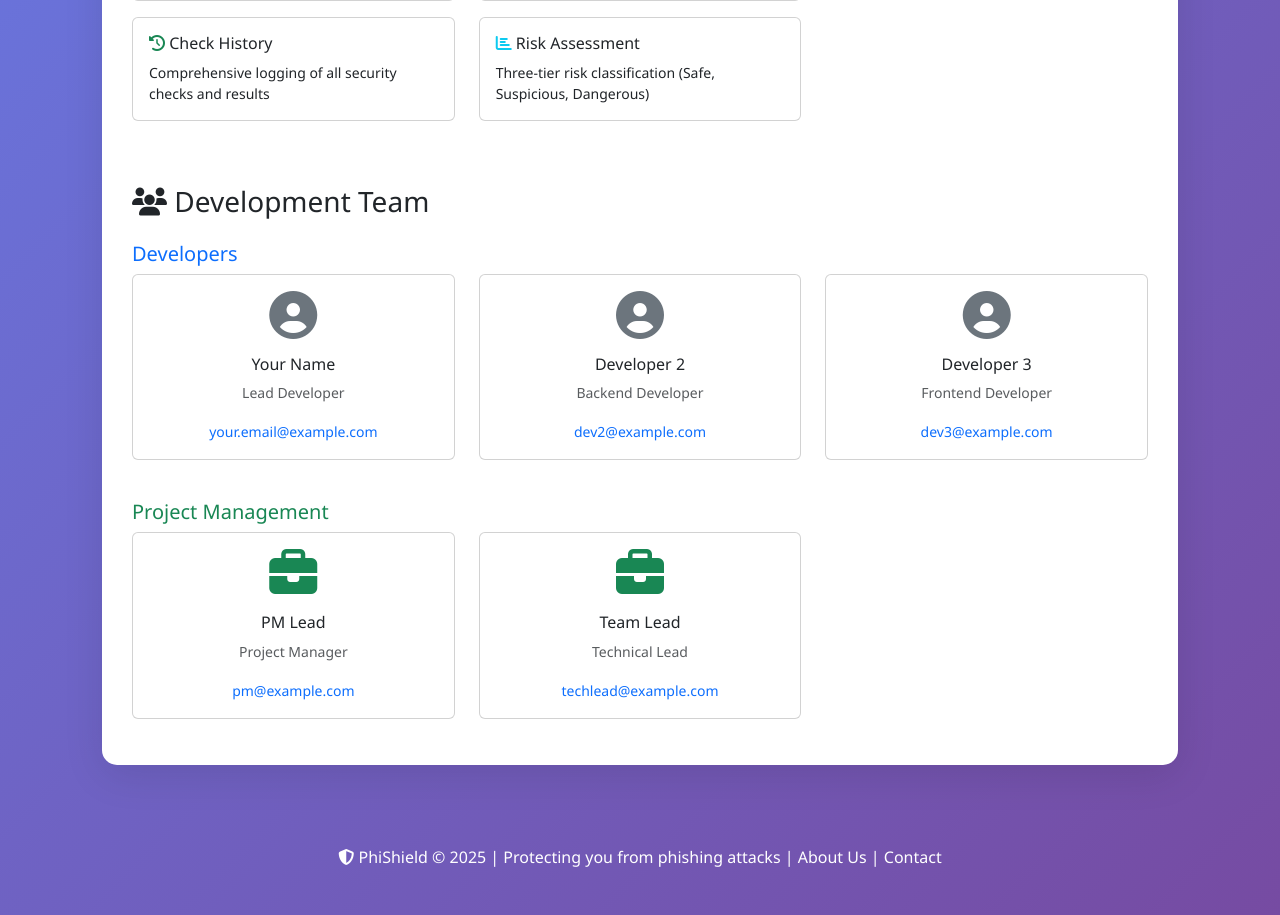
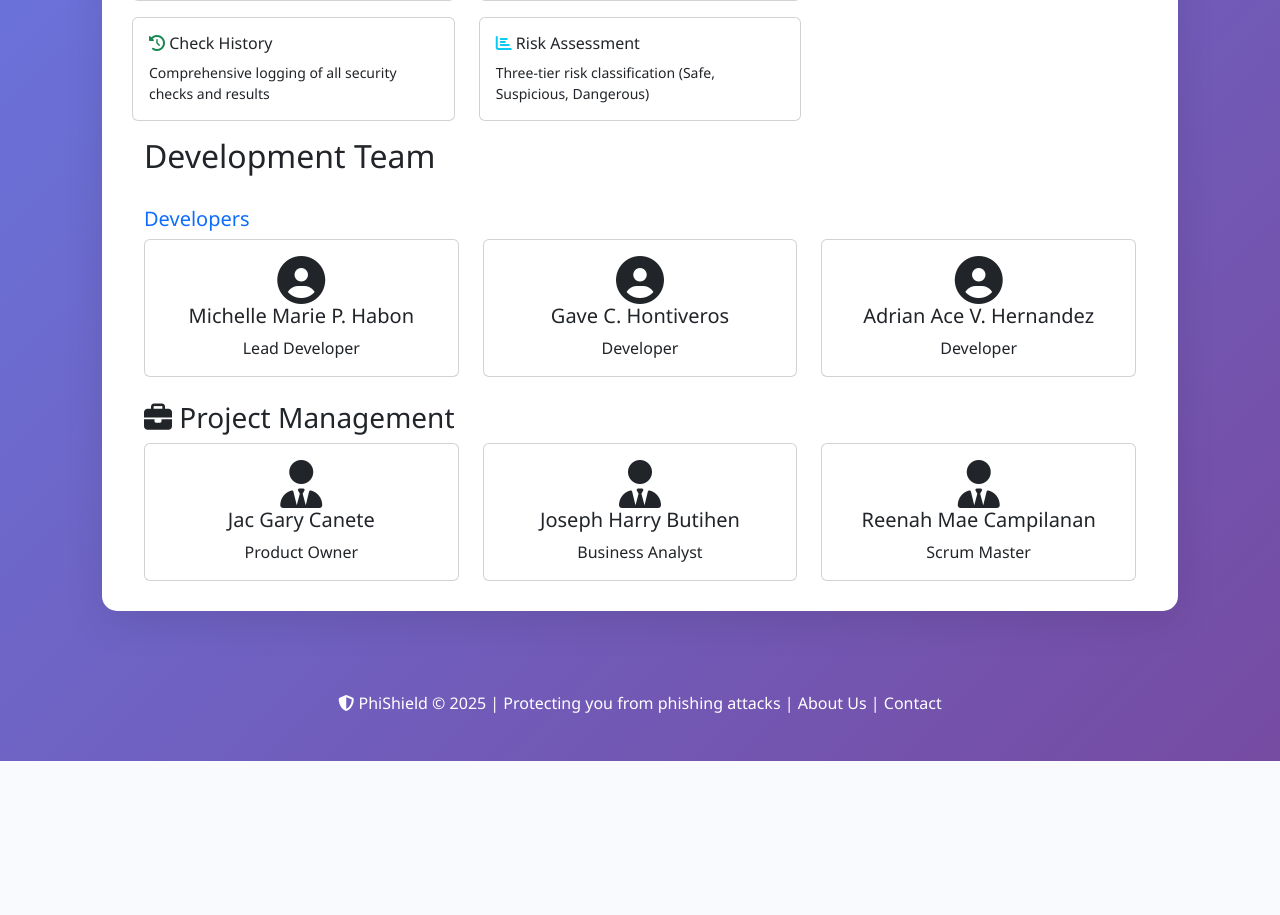
Before and after one commit to chimmymikel/PhiShield, a Django app: page /about/ in a window 1280 px wide. Shown: the part 653-1568 px from the top of the page. After the commit the page ends 1414 px from the top, so only its background shows below. Run offline with Django 5.2, Linux system fonts and the light colour scheme; some libraries are stand-ins or nearby versions.

Commit message:
Updated About Us section with team members

```diff
--- a/phishield/templates/phishield/about_us.html
+++ b/phishield/templates/phishield/about_us.html
@@ -88,47 +88,87 @@
     </div>
 
     <!-- Development Team Section -->
-    <div class="row mt-5">
-        <div class="col-12">
-            <h3><i class="fas fa-users"></i> Development Team</h3>
+   <section class="team-section">
+    <div class="container">
+        <h2 class="section-title">Development Team</h2>
+        <div class="row">
+            <!-- Developers -->
+            <div class="col-md-12">
+                <h5 class="mt-4 text-primary">Developers</h5>
+                <div class="row">
+                    <!-- Lead Developer -->
+                    <div class="col-md-4">
+                        <div class="card">
+                            <div class="card-body text-center">
+                                <i class="fas fa-user-circle fa-3x"></i>
+                                <h5 class="card-title">Michelle Marie P. Habon</h5>
+                                <p class="card-text">Lead Developer</p>
+                            </div>
+                        </div>
+                    </div>
 
-            <h5 class="mt-4 text-primary">Developers</h5>
-            <div class="row">
-                {% for dev in developers %}
-                <div class="col-md-4 mb-3">
-                    <div class="card h-100">
-                        <div class="card-body text-center">
-                            <div class="mb-3">
-                                <i class="fas fa-user-circle fa-3x text-secondary"></i>
+                    <div class="col-md-4">
+                        <div class="card">
+                            <div class="card-body text-center">
+                                <i class="fas fa-user-circle fa-3x"></i>
+                                <h5 class="card-title">Gave C. Hontiveros</h5>
+                                <p class="card-text">Developer</p>
                             </div>
-                            <h6 class="card-title">{{ dev.name }}</h6>
-                            <p class="card-text text-muted small">{{ dev.role }}</p>
-                            <small class="text-primary">{{ dev.email }}</small>
+                        </div>
+                    </div>
+
+                    <div class="col-md-4">
+                        <div class="card">
+                            <div class="card-body text-center">
+                                <i class="fas fa-user-circle fa-3x"></i>
+                                <h5 class="card-title">Adrian Ace V. Hernandez</h5>
+                                <p class="card-text">Developer</p>
+                            </div>
                         </div>
                     </div>
                 </div>
-                {% endfor %}
             </div>
 
-            <h5 class="mt-4 text-success">Project Management</h5>
-            <div class="row">
-                {% for pm in project_management %}
-                <div class="col-md-4 mb-3">
-                    <div class="card h-100">
-                        <div class="card-body text-center">
-                            <div class="mb-3">
-                                <i class="fas fa-briefcase fa-3x text-success"></i>
+            <!-- Project Management -->
+            <div class="col-md-12 mt-4">
+                <h3><i class="fas fa-briefcase"></i> Project Management</h3>
+                <div class="row">
+                    <!-- Product Owner -->
+                    <div class="col-md-4">
+                        <div class="card">
+                            <div class="card-body text-center">
+                                <i class="fas fa-user-tie fa-3x"></i>
+                                <h5 class="card-title">Jac Gary Canete</h5>
+                                <p class="card-text">Product Owner</p>
                             </div>
-                            <h6 class="card-title">{{ pm.name }}</h6>
-                            <p class="card-text text-muted small">{{ pm.role }}</p>
-                            <small class="text-primary">{{ pm.email }}</small>
+                        </div>
+                    </div>
+                    <!-- Business Analyst -->
+                    <div class="col-md-4">
+                        <div class="card">
+                            <div class="card-body text-center">
+                                <i class="fas fa-user-tie fa-3x"></i>
+                                <h5 class="card-title">Joseph Harry Butihen</h5>
+                                <p class="card-text">Business Analyst</p>
+                            </div>
+                        </div>
+                    </div>
+                    <!-- Scrum Master -->
+                    <div class="col-md-4">
+                        <div class="card">
+                            <div class="card-body text-center">
+                                <i class="fas fa-user-tie fa-3x"></i>
+                                <h5 class="card-title">Reenah Mae Campilanan</h5>
+                                <p class="card-text">Scrum Master</p>
+                            </div>
                         </div>
                     </div>
                 </div>
-                {% endfor %}
             </div>
         </div>
     </div>
+</section>
+
 
     <div class="alert alert-info mt-4">
         <i class="fas fa-lightbulb"></i>
```
Also changed, not shown: db.sqlite3, 2 other files.
